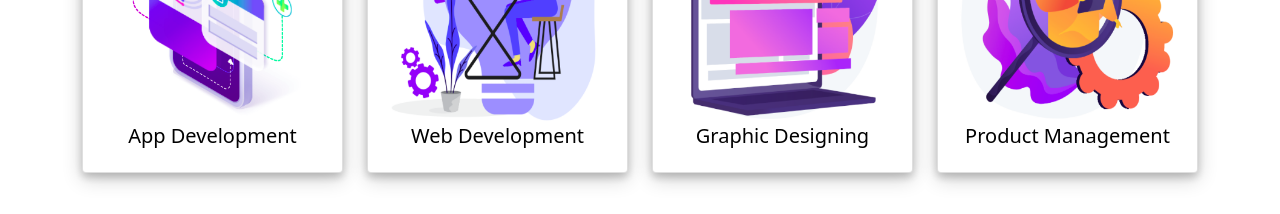
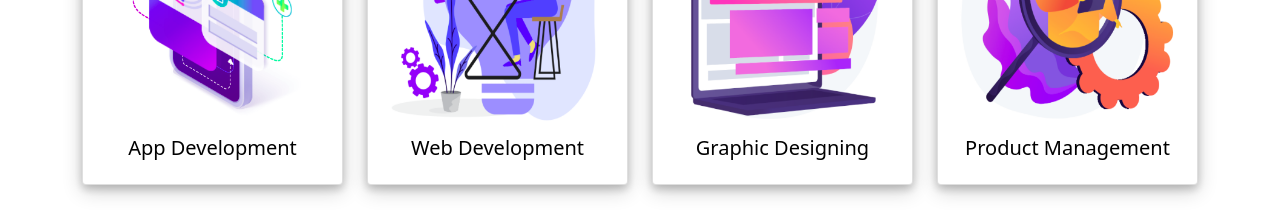
Before and after one commit to aditiaher/home.cwipedia.in, a React (Create React App) app: page / in a window 1280 px wide. Shown: the part 1140-1354 px from the top of the page. Built offline with nearby package versions, Linux system fonts and the light colour scheme.

Commit message:
Update index.css

```diff
--- a/src/index.css
+++ b/src/index.css
@@ -50,6 +50,11 @@ img.vert-move {
 .heading {
   margin: 20px;
 }
+
+.card-title {
+    margin-top: 12px;
+}
+
 .ccardLink {
   text-decoration: none;
   color: black;
```
